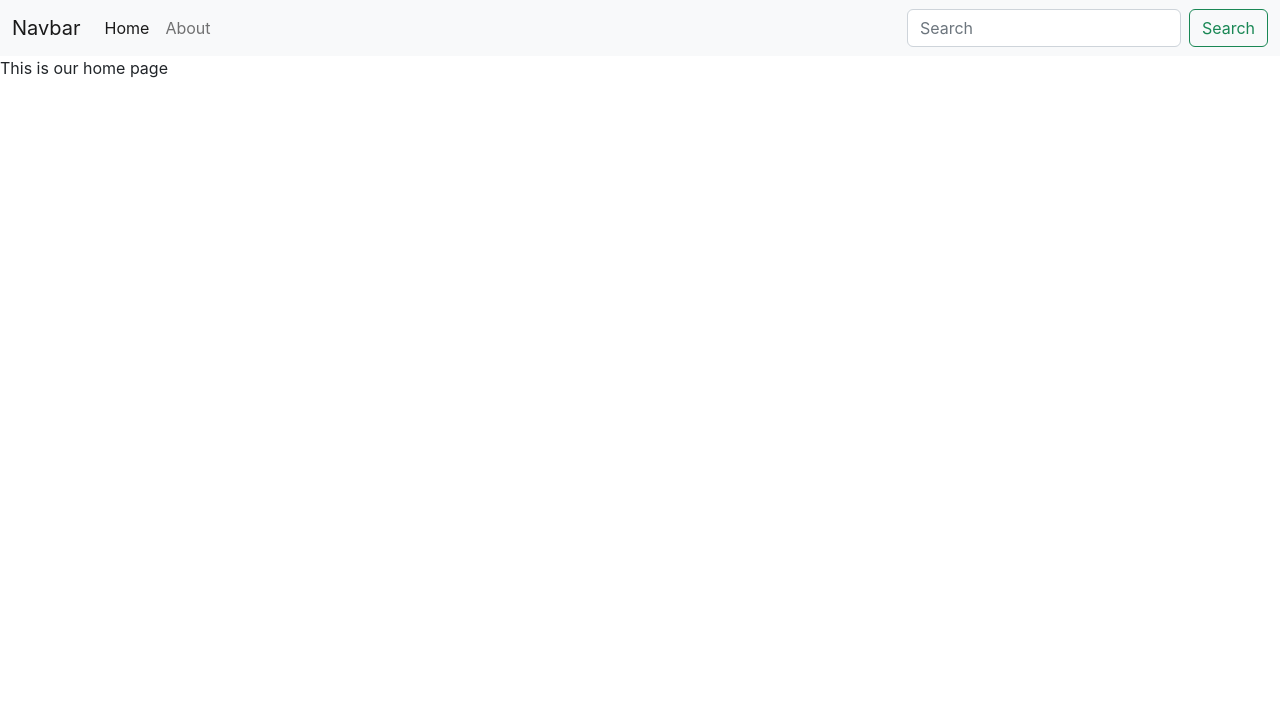
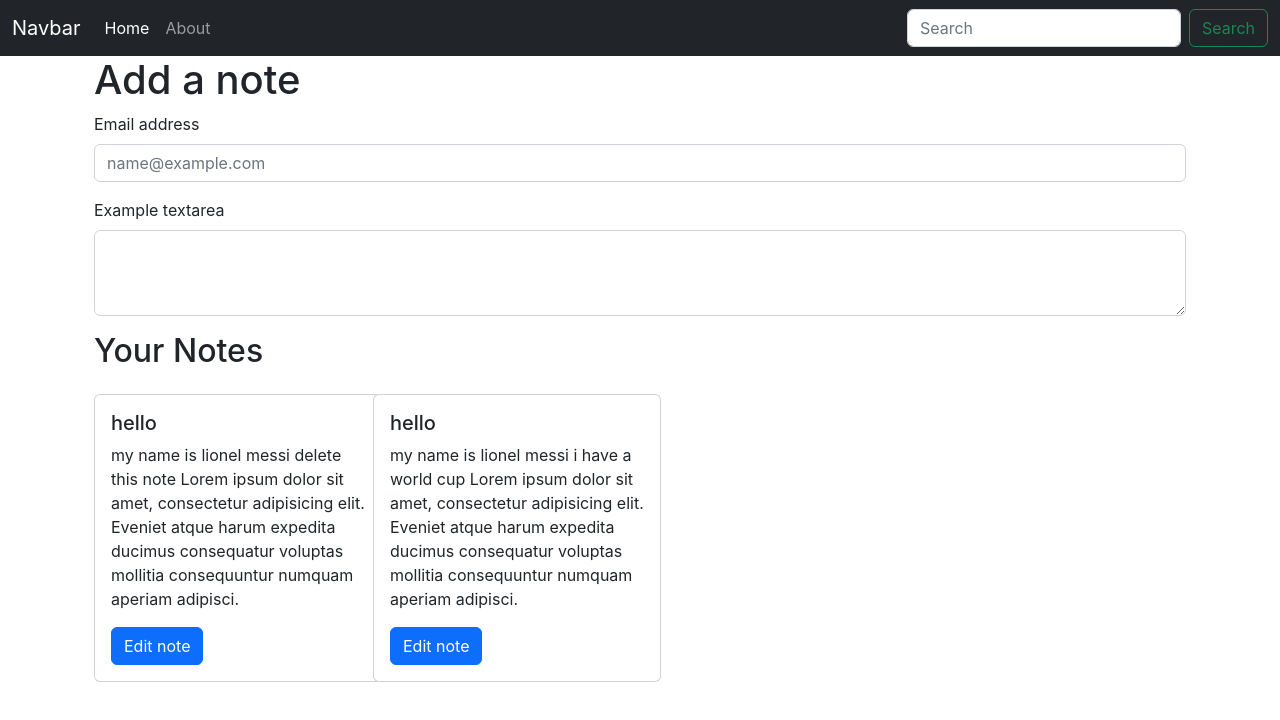
Before and after one commit to devesh518/Notes-app-MERN-Stack, a React (Create React App) app: page / in a window 1280 px wide. Shown: the top 720 px of the page. Built offline with nearby package versions, Linux system fonts and the light colour scheme.

Commit message:
note component (vid 61)

```diff
--- a/src/App.js
+++ b/src/App.js
@@ -8,6 +8,7 @@ import Navbar from './Components/Navbar';
 import { Home } from './Components/Home';
 import { About } from './Components/About';
 import NoteState from './Context/Notes/NoteState';
+// import Notes from './Components/Notes';
 
 function App() {
   return (
@@ -15,10 +16,12 @@ function App() {
       <NoteState>
         <Router>
           <Navbar/>
-            <Routes>
-              <Route path="/" element={<Home/>}></Route>
-              <Route path="/about" element={<About/>}></Route>
-            </Routes>
+            <div className="container">
+              <Routes>
+                <Route path="/" element={<Home/>}></Route>
+                <Route path="/about" element={<About/>}></Route>
+              </Routes>
+            </div>
         </Router>
       </NoteState>
     </>
--- a/src/Components/About.js
+++ b/src/Components/About.js
@@ -3,15 +3,16 @@ import noteContext from '../Context/Notes/noteContext'
 import { useEffect } from 'react'
 
 export const About = () => {
-  const a = useContext(noteContext)
+  // const a = useContext(noteContext)
 
-  useEffect(() => {
-    a.update();
-    // eslint-disable-next-line
-  }, [])
+  // useEffect(() => {
+  //   a.update();
+  //   // eslint-disable-next-line
+  // }, [])
 
 
   return (
-    <div>This is about {a.state.name} in {a.state.college} </div>
+    // <div>This is about {a.state.name} in {a.state.college} </div>
+      <div>This is about page</div>
   )
 }
--- a/src/Components/Home.js
+++ b/src/Components/Home.js
@@ -1,7 +1,22 @@
 import React from 'react'
+import Notes from './Notes'
 
 export const Home = () => {
+
   return (
-    <div>This is our home page</div>
+    <div className="container">
+      <form action="">
+        <h1>Add a note</h1>
+        <div class="mb-3">
+          <label for="exampleFormControlInput1" class="form-label">Email address</label>
+          <input type="email" class="form-control" id="exampleFormControlInput1" placeholder="name@example.com"/>
+        </div>
+        <div class="mb-3">
+          <label for="exampleFormControlTextarea1" class="form-label">Example textarea</label>
+          <textarea class="form-control" id="exampleFormControlTextarea1" rows="3"></textarea>
+        </div>
+      </form>
+      <Notes/>
+    </div>
   )
 }
--- a/src/Components/Navbar.js
+++ b/src/Components/Navbar.js
@@ -1,10 +1,16 @@
-import React from 'react'
-import { Link } from 'react-router-dom'
+import React, {useEffect} from 'react'
+import { Link, useLocation } from 'react-router-dom'
 
 const Navbar = () => {
+  let location = useLocation();
+  useEffect(() => {
+    console.log(location.pathname);
+  }, [location])
+
+
   return (
     <>
-        <nav className="navbar navbar-expand-lg bg-light">
+      <nav className="navbar navbar-expand-lg bg-dark navbar-dark">
       <div className="container-fluid">
           <Link className="navbar-brand" to="/">Navbar</Link>
           <button className="navbar-toggler" type="button" data-bs-toggle="collapse" data-bs-target="#navbarSupportedContent" aria-controls="navbarSupportedContent" aria-expanded="false" aria-label="Toggle navigation">
@@ -13,10 +19,10 @@ const Navbar = () => {
           <div className="collapse navbar-collapse" id="navbarSupportedContent">
           <ul className="navbar-nav me-auto mb-2 mb-lg-0">
               <li className="nav-item">
-                <Link className="nav-link active" aria-current="page" to="/">Home</Link>
+              <Link className={`nav-link ${location.pathname==='/' ? "active": ""}`} aria-current="page" to="/">Home</Link>
               </li>
               <li className="nav-item">
-                <Link className="nav-link" to="/about">About</Link>
+              <Link className={`nav-link ${location.pathname==='/about' ? "active": ""}`} to="/about">About</Link>
               </li>
           </ul>
           <form className="d-flex" role="search">
--- /dev/null
+++ b/src/Components/NoteItem.js
@@ -0,0 +1,19 @@
+import React from 'react'
+import { Link } from 'react-router-dom';
+
+const NoteItem = (props) => {
+    const {note} = props;
+    return (
+        <div className='col-md-3'>
+            <div class="card my-3" style={{width: '18rem'}}>
+                <div class="card-body">
+                    <h5 class="card-title">{note.title}</h5>
+                    <p class="card-text">{note.description} Lorem ipsum dolor sit amet, consectetur adipisicing elit. Eveniet atque harum expedita ducimus consequatur voluptas mollitia consequuntur numquam aperiam adipisci.</p>
+                    <Link to="#" class="btn btn-primary">Edit note</Link>
+                </div>
+            </div>
+        </div>
+    )
+}
+
+export default NoteItem
--- /dev/null
+++ b/src/Components/Notes.js
@@ -0,0 +1,22 @@
+import React from 'react'
+import { useContext } from 'react'
+import noteContext from '../Context/Notes/noteContext'
+import NoteItem from './NoteItem'
+
+const Notes = () => {
+    const context = useContext(noteContext)
+    const {notes, setNotes} = context;
+
+    return (
+        <div>
+            <div className="row my-3">
+                <h2>Your Notes</h2>
+                {notes.map((note)=>{
+                    return <NoteItem note={note}/>;
+                })}
+            </div>
+        </div>
+    )
+}
+
+export default Notes
--- a/src/Context/Notes/NoteState.js
+++ b/src/Context/Notes/NoteState.js
@@ -3,24 +3,32 @@ import NoteContext from "./noteContext";
 import { useState } from "react";
 
 const NoteState = (props) => {
-    const s1 = {
-        "name": "Devesh Patel",
-        "college": "PDPU"
-    }
+    const notesInitial = [
+        {
+          "_id": "63db2660dace9697bccf38d9",
+          "user": "63ba99ff651fe5d9b3bdf7c3",
+          "title": "hello",
+          "description": "my name is lionel messi delete this note",
+          "tag": "General",
+          "date": "2023-02-02T02:56:32.165Z",
+          "__v": 0
+        },
+        {
+          "_id": "63db2669dace9697bccf38db",
+          "user": "63ba99ff651fe5d9b3bdf7c3",
+          "title": "hello",
+          "description": "my name is lionel messi i have a world cup",
+          "tag": "General",
+          "date": "2023-02-02T02:56:41.487Z",
+          "__v": 0
+        }
+    ]
 
-    const [state, setState] = useState(s1)
+    const [notes, setNotes] = useState(notesInitial)
 
-    const update = () => {
-        setTimeout(() => {
-            setState({
-                "name": "HULULU Patel",
-                "college": "PDPULULU"
-            })
-        }, 1000)
-    }
 
     return(
-        <NoteContext.Provider value = {{state, update}}>
+        <NoteContext.Provider value = {{notes, setNotes}}>
             {props.children}
         </NoteContext.Provider>
     )
```
Also changed, not shown: 1 other file (tests, documents, lock files or other folders). Lines whose indentation alone changed are shown as unchanged.
